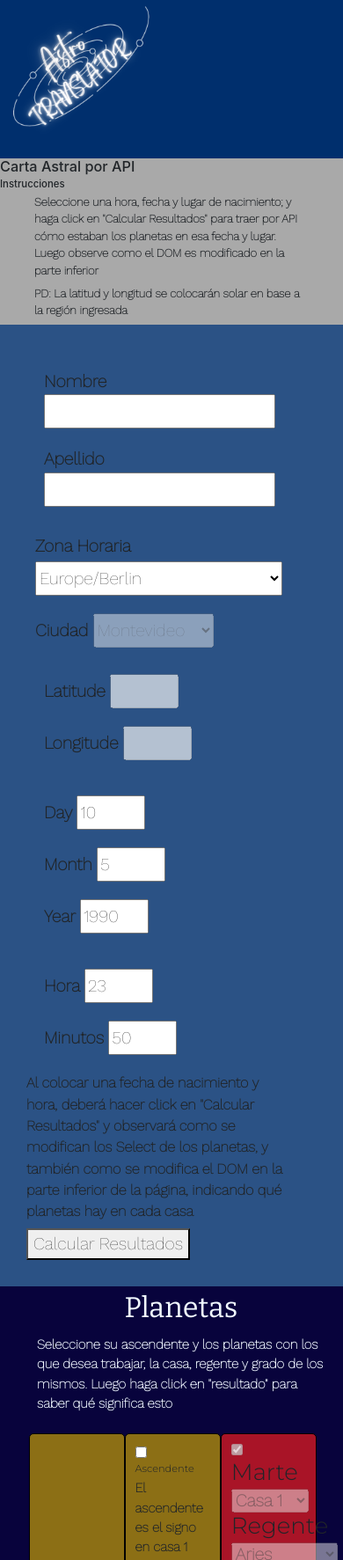
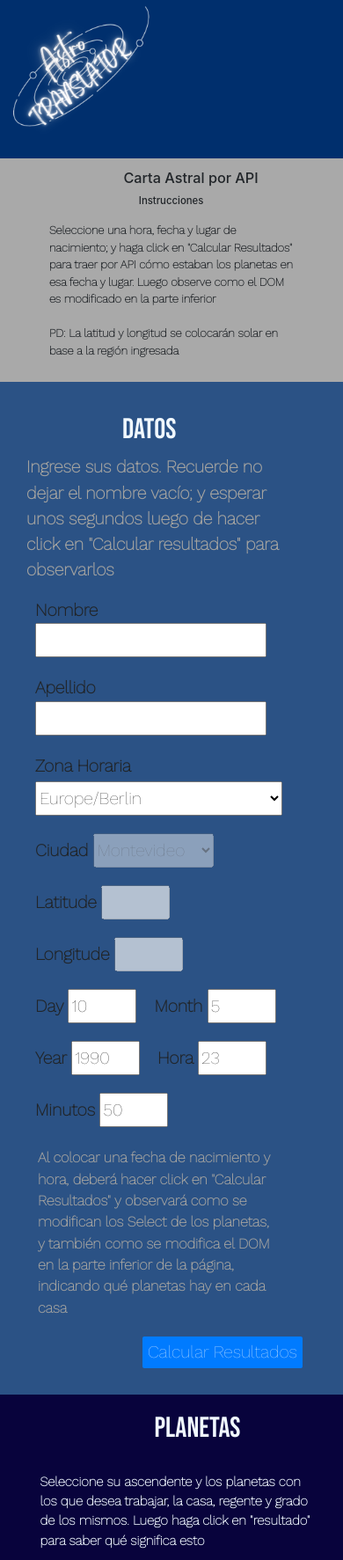
Before and after one commit to rojasdelascio/Entrega10-Fetch, a website: page pages/cartaPorAPI.html in a window 390 px wide. Shown: the top 1773 px of the page at 88% size. Drawn offline with nearby package versions, Linux system fonts and the light colour scheme.

Commit message:
proyecto final v5

```diff
--- a/pages/cartaPorAPI.html
+++ b/pages/cartaPorAPI.html
@@ -10,6 +10,8 @@
     <link rel="preconnect" href="https://fonts.googleapis.com">
     <link rel="preconnect" href="https://fonts.gstatic.com" crossorigin>
     <link href="https://fonts.googleapis.com/css2?family=Bitter:wght@200;400&family=Montserrat:wght@300&family=Mulish:wght@200;400&family=Work+Sans:wght@100&display=swap" rel="stylesheet">
+    <link href="https://fonts.googleapis.com/css2?family=Bebas+Neue&family=Bitter:wght@200;400&family=Montserrat:wght@300&family=Mulish:wght@200;400&family=Rajdhani&family=Work+Sans:wght@100&display=swap" rel="stylesheet">
+
     <title>Calculador por API</title>
     <script src="../AstroChart-master/project/build/astrochart.js"></script>
     <script src="../AstroChart-master/project/build/astrochart.min.js"></script>
@@ -31,16 +33,43 @@
             <p>PD: La latitud y longitud se colocarán solar en base a la región ingresada</p>
         </section>
 
+        <section class="resultado">
+            </button>
+            <!-- Modal -->
+            <div class="modal fade" id="exampleModalLong" tabindex="-1" role="dialog" aria-labelledby="exampleModalLongTitle" aria-hidden="true">
+                <div class="modal-dialog" role="document">
+                    <div class="modal-content">
+                        <div class="modal-header">
+                            <h5 class="modal-title" id="exampleModalLongTitle">Resultado</h5>
+                            <button type="button" class="close" data-dismiss="modal" aria-label="Close">
+
+                    <span aria-hidden="true">&times;</span>
+                  </button>
+                        </div>
+                        <div id="texto__resultado" class="modal-body">
+                            ...
+                        </div>
+                        <div class="modal-footer">
+                            <button type="button" class="btn btn-secondary" data-dismiss="modal">Cerrar</button>
+
+                        </div>
+                    </div>
+                </div>
+            </div>
+        </section>
+
         <section id="nombreapellidoyfechaAPI" class="nombreapellidoyfecha">
             <div id="divdatos">
-                <div>
+                <h3>Datos</h3>
+                <p>Ingrese sus datos. Recuerde no dejar el nombre vacío; y esperar unos segundos luego de hacer click en "Calcular resultados" para observarlos</p>
+
                 <div>
                     Nombre <input id="nombre" class="nombreapellidoyfecha__nombre" type="text">
                 </div>
                 <div>
                     Apellido <input id="apellido" class="nombreapellidoyfecha__apellido" type="text">
                 </div>
-                </div>
+
 
                 <div>
                     <label>Zona Horaria</label>
@@ -90,16 +119,16 @@
                 </select>
                 </div>
 
-                <div>
+
                 <div>
                     Latitude <input id="lat" type="number" disabled>
                 </div>
                 <div>
                     Longitude <input id="long" type="number" disabled>
                 </div>
-                </div>
 
-                <div>
+
+
                 <div>
                     Day <input type="number" id="day" value="10">
                 </div>
@@ -110,9 +139,9 @@
                     Year
                     <input type="number" id="year" value="1990">
                 </div>
-                </div>
 
-                <div>
+
+
                 <div>
                     Hora
                     <input type="number" id="hora" value="23">
@@ -122,14 +151,14 @@
                     <input type="number" id="minutos" value="50">
                 </div>
 
-                </div>
 
             </div>
             <p id="textofecha">Al colocar una fecha de nacimiento y hora, deberá hacer click en "Calcular Resultados" y observará como se modifican los Select de los planetas, y también como se modifica el DOM en la parte inferior de la página, indicando qué planetas hay
                 en cada casa </p>
-            <button id="resultadosAPIBoton">Calcular Resultados</button>
+            <button type="button" id="resultadosAPIBoton" class="btn btn-primary" data-toggle="modal" data-target="#exampleModalLong">Calcular Resultados</button>
             <!-- resultadosAPI1(); borrarCambios() -->
             <!-- prueba carta -->
+
 
         </section>
 
@@ -144,7 +173,7 @@
                 <li class="formcasas__lista__ascendente">
 
                     <li class="formcasas__lista__ascendente">
-                        <input class="formcasas__lista__ascendente__box" type="checkbox" name="ascendente">
+
                         <h3 class="formcasas__lista__ascendente__titulo">Ascendente</h3>
                         <p>El ascendente es el signo en casa 1</p>
                         <select class="formcasas__lista__ascendente__selectcasas" id="ascendente1" name="ascendente">
@@ -789,32 +818,10 @@
             <button onclick="" type="button" id="dibujarcarta2" class="btn btn-primary">Dibujar Carta</button>
         </section>
 
-        <section class="resultado">
-            </button>
-            <!-- Modal -->
-            <div class="modal fade" id="exampleModalLong" tabindex="-1" role="dialog" aria-labelledby="exampleModalLongTitle" aria-hidden="true">
-                <div class="modal-dialog" role="document">
-                    <div class="modal-content">
-                        <div class="modal-header">
-                            <h5 class="modal-title" id="exampleModalLongTitle">Resultado</h5>
-                            <button type="button" class="close" data-dismiss="modal" aria-label="Close">
-
-                        <span aria-hidden="true">&times;</span>
-                      </button>
-                        </div>
-                        <div id="texto__resultado" class="modal-body">
-                            ...
-                        </div>
-                        <div class="modal-footer">
-                            <button type="button" class="btn btn-secondary" data-dismiss="modal">Cerrar</button>
-
-                        </div>
-                    </div>
-                </div>
-            </div>
-        </section>
+        <section id="stars" class="resultadosanteriores">
 
 
+        </section>
 
     </main>
     <footer id="footer">
--- a/scss/styles.scss
+++ b/scss/styles.scss
@@ -1,6 +1,8 @@
 @import "../scss/index.scss";
 $titulos-planetas-font: 'Montserrat',
 sans-serif;
+$titulos-alt:'Bebas Neue',
+cursive;
 $contenido-planetas-font: 'Work Sans',
 sans-serif;
 $headyfoot-font: 'Bitter',
@@ -16,7 +18,7 @@ $tam-letra:(titulos: 5rem, titulos-planetas:4rem, contenido-planetas:3rem, heady
 }
 
 @mixin titulos {
-    font-family: $headyfoot-font;
+    font-family: $titulos-alt;
     font-size: map-get($tam-letra, titulos);
     padding: 5px;
     position: relative;
@@ -45,12 +47,12 @@ $tam-letra:(titulos: 5rem, titulos-planetas:4rem, contenido-planetas:3rem, heady
     grid-area: mainCA;
     display: grid;
     grid-template-areas: "intro" "nombreapellidoyfecha" "formcasas" "resultadosexternos" "tablaplanetas" "resultado" "paper" "resultadosanteriores";
-    grid-template-rows: 0.15fr 0.3fr 3fr auto auto 0fr auto 0.8fr;
+    grid-template-rows: 0.15fr 0.3fr 3fr auto auto 0.01fr auto 0.8fr;
     grid-template-columns: 100%;
 }
 
 .resultadosExternos {
-    background-color: rgba(0, 133, 250, 0.844);
+    background-color: rgba(96, 179, 251, 0.844);
     &__div {
         &__regentes {
             &__titulo {
@@ -252,9 +254,20 @@ $tam-letra:(titulos: 5rem, titulos-planetas:4rem, contenido-planetas:3rem, heady
 
 .intro {
     grid-area: intro;
+    padding: 2rem;
     background-color: darkgray;
+    h1 {
+        position: relative;
+        right: -35%;
+    }
+    h3 {
+        position: relative;
+        right: -38%;
+        padding: 1rem;
+    }
     p,
     a {
+        padding: 1rem;
         font-family: $contenido-planetas-font;
         font-size: map-get($tam-letra, intro);
         font-weight: 900;
@@ -289,16 +302,15 @@ $tam-letra:(titulos: 5rem, titulos-planetas:4rem, contenido-planetas:3rem, heady
 }
 
 .titulotradu {
-    font-family: $headyfoot-font;
-    font-size: map-get($tam-letra, titulos);
-    padding: 5px;
+    @include titulos;
+    padding: 3rem;
     position: relative;
-    right: -35%;
+    right: -40%;
     color: aliceblue;
 }
 
 .ptradu {
-    padding: 3px;
+    padding: 1rem;
     width: 85%;
     position: relative;
     right: -10%;
@@ -357,6 +369,8 @@ $tam-letra:(titulos: 5rem, titulos-planetas:4rem, contenido-planetas:3rem, heady
 
 .resultado {
     grid-area: resultado;
+    display: hidden;
+    background-color: rgba(1, 1, 131, 0.55);
 }
 
 #botoncalculofinal {
@@ -822,11 +836,21 @@ $tam-letra:(titulos: 5rem, titulos-planetas:4rem, contenido-planetas:3rem, heady
     div {
         padding: 10px;
     }
+    h3 {
+        position: relative;
+        right: -50%;
+        @include titulos;
+    }
+    p {
+        color: rgb(162, 162, 160);
+    }
 }
 
 #textofecha {
+    padding: 2rem;
     font-size: 2.5rem;
     width: 90%;
+    color: rgb(162, 162, 160);
 }
 
 #nombre {
@@ -881,9 +905,23 @@ $tam-letra:(titulos: 5rem, titulos-planetas:4rem, contenido-planetas:3rem, heady
 }
 
 #dibujarcarta2 {
-    font-size: 1rem;
+    font-size: map-get($tam-letra, boton);
+    position: relative;
+    right: -40%;
 }
 
 #dibujartabla1 {
-    font-size: 1rem;
+    font-size: map-get($tam-letra, boton);
+    position: relative;
+    right: -40%;
 }
+
+#stars {
+    background-image: URL("../images/stars.jpg");
+}
+
+#resultadosAPIBoton {
+    font-size: map-get($tam-letra, boton);
+    position: relative;
+    right: -40%;
+}
```
Also changed, not shown: css/styles.css, images/stars.jpg (added). Lines whose indentation alone changed are shown as unchanged.
